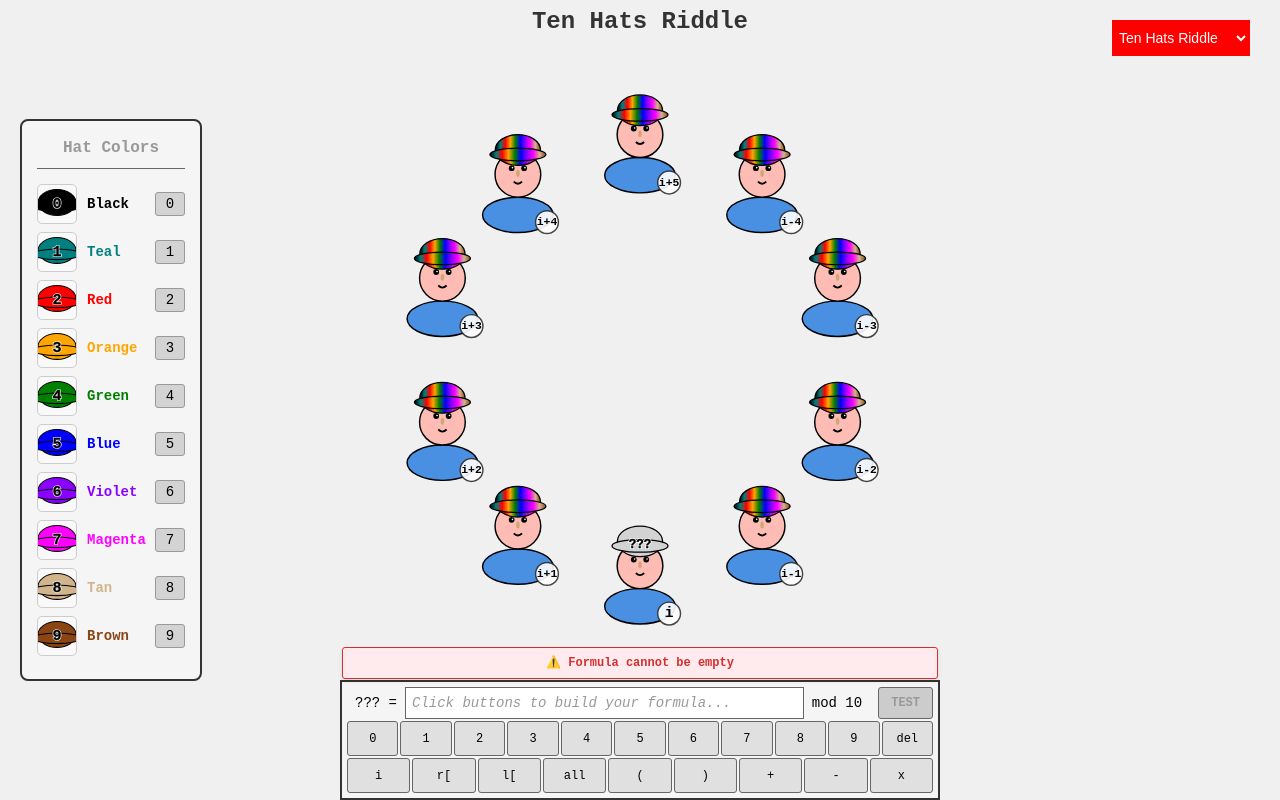
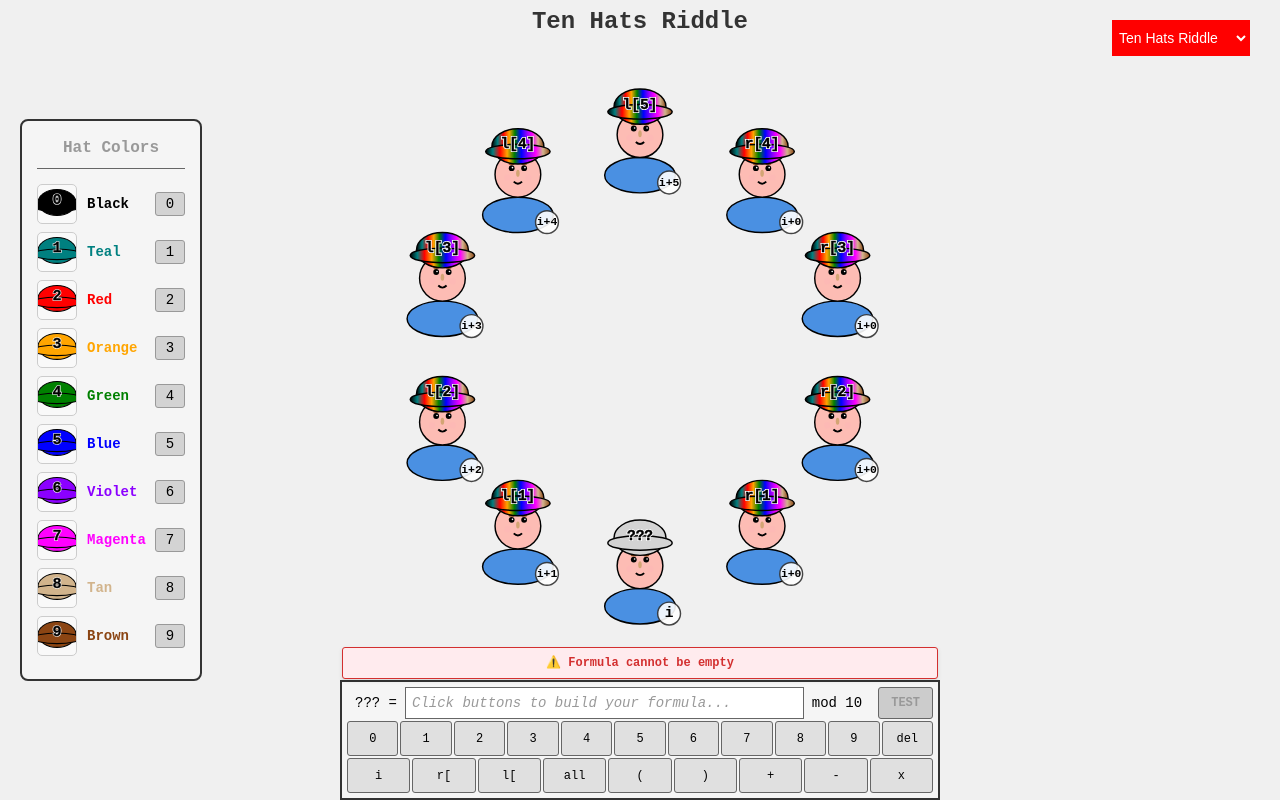
Before and after one commit to rajtiller/ten-hats-riddle, a React (Vite) app: page / in a window 1280 px wide. Built offline with nearby package versions, Linux system fonts and the light colour scheme.

Commit message:
hat labels fixed

```diff
--- a/src/images/Group.tsx
+++ b/src/images/Group.tsx
@@ -150,7 +150,9 @@ export class Group {
       const scaledRadius = this.radius * 20 * sizeScale; // Scale the radius
       const x = scaledRadius * Math.cos(angle);
       const y =
-        scaledRadius * Math.sin(angle) - (i > 2 && i < 8 ? 15 * sizeScale : 0)-20; // Scale the y offset
+        scaledRadius * Math.sin(angle) -
+        (i > 2 && i < 8 ? 15 * sizeScale : 0) -
+        20; // Scale the y offset
 
       const isCurrentPerson = i === currentPersonIndex;
       const isHighlighted = this.shouldHighlightPerson(
@@ -165,14 +167,27 @@ export class Group {
 
       const hatColor = hatColors[i] || "#ff0000";
 
-      let leftPosition = 1;
+      // Calculate position and determine if it's left or right
+      let leftPosition = 0;
+      let rightPosition = 0;
+      let isLeftSide = true;
+
       if (!isCurrentPerson) {
+        // Calculate relative position from current person
         const relativePosition =
           (i - currentPersonIndex + this.numberOfPeople) % this.numberOfPeople;
-        leftPosition = relativePosition;
 
-        if (relativePosition === 0) {
-          leftPosition = this.numberOfPeople;
+        // Positions 1-5 are to the left (l[1] through l[5])
+        // Positions 6-9 are to the right (r[4] through r[1])
+        if (relativePosition <= 5) {
+          // Left side: l[1], l[2], l[3], l[4], l[5]
+          leftPosition = relativePosition;
+          isLeftSide = true;
+        } else {
+          // Right side: r[4], r[3], r[2], r[1]
+          // relativePosition 6 = r[4], 7 = r[3], 8 = r[2], 9 = r[1]
+          rightPosition = 10 - relativePosition;
+          isLeftSide = false;
         }
       }
 
@@ -184,7 +199,9 @@ export class Group {
         showPersonNumber: showPersonNumbers,
         hatColor: hatColor,
         isCurrentPerson: isCurrentPerson,
-        leftPosition: leftPosition,
+        leftPosition: isLeftSide ? leftPosition : 0,
+        rightPosition: !isLeftSide ? rightPosition : 0,
+        isLeftSide: isLeftSide,
         isHighlighted: isHighlighted,
         showIndexLabels: showIndexLabels,
         showAsUnknown: isCurrentPerson && showCurrentPersonAsUnknown,
@@ -215,7 +232,11 @@ export class Group {
               person.y,
               person.angle,
               person.isCurrentPerson,
-              true
+              true,
+              person.sizeScale, // Pass sizeScale
+              person.leftPosition, // Pass leftPosition
+              person.rightPosition, // Pass rightPosition
+              person.isLeftSide // Pass isLeftSide flag
             )}
             {person.showPersonNumber
               ? person.renderPersonNumber()
--- a/src/images/Hat.tsx
+++ b/src/images/Hat.tsx
@@ -64,14 +64,16 @@ export class HatClass implements Hat {
     y: number,
     angle: number = 0,
     isCurrentPerson: boolean = false,
-    isOnPerson: boolean = true, // New parameter to distinguish between person hats and legend hats
+    isOnPerson: boolean = true,
     sizeScale: number = 1.0,
-    leftPosition?: number // Add leftPosition parameter
+    leftPosition?: number,
+    rightPosition?: number,
+    isLeftSide?: boolean
   ): JSX.Element {
     if (this.type === "none") return <></>;
 
     const transform = `translate(${x}, ${y}) rotate(${angle}) scale(${sizeScale})`;
-    const hatNumber = hatColorToNumber[this.color] ?? "";
+    const hatNumber = hatColorToNumber[this.color];
     const isRainbow = this.color === "rainbow";
     const gradientId = `rainbow-gradient-${Math.random()
       .toString(36)
@@ -80,14 +82,26 @@ export class HatClass implements Hat {
     // Determine what text to display
     let displayText = "";
 
-    if (isCurrentPerson && this.color === "#d3d3d3") {
-      // Current person shows "YOU"
+    if (isCurrentPerson) {
+      // Current person always shows "YOU" regardless of hat color
       displayText = "???";
-    } else if (isRainbow && leftPosition !== undefined) {
-      // Rainbow hats show left position labels
-      displayText = `l[${leftPosition}]`;
-    } else if (!isRainbow) {
-      // Colored hats show their number
+    } else if (isRainbow) {
+      // Rainbow hats show position labels
+      if (
+        isLeftSide !== false &&
+        leftPosition !== undefined &&
+        leftPosition > 0
+      ) {
+        displayText = `l[${leftPosition}]`;
+      } else if (
+        isLeftSide === false &&
+        rightPosition !== undefined &&
+        rightPosition > 0
+      ) {
+        displayText = `r[${rightPosition}]`;
+      }
+    } else if (!isRainbow && hatNumber !== undefined) {
+      // Colored hats show their number (including 0)
       displayText = hatNumber.toString();
     }
 
@@ -98,7 +112,7 @@ export class HatClass implements Hat {
             x="0"
             y={yPos}
             textAnchor="middle"
-            fontSize={displayText.length > 2 ? "14" : "20"} // Smaller font for longer text
+            fontSize={displayText.length > 2 ? "14" : "20"}
             fontFamily="monospace"
             fontWeight="900"
             fill="white"
@@ -111,7 +125,7 @@ export class HatClass implements Hat {
             x="0"
             y={yPos}
             textAnchor="middle"
-            fontSize={displayText.length > 2 ? "14" : "20"} // Smaller font for longer text
+            fontSize={displayText.length > 2 ? "14" : "20"}
             fontFamily="monospace"
             fontWeight="900"
             fill="black"
@@ -126,7 +140,7 @@ export class HatClass implements Hat {
     const fillColor = isRainbow ? `url(#${gradientId})` : this.color;
 
     // Apply small lift offset only for hats on people, not legend hats
-    const liftOffset = isOnPerson ? -5 : 0; // Move up just 5px for person hats
+    const liftOffset = isOnPerson ? -5 : 0;
 
     switch (this.type) {
       case "cap":
@@ -135,7 +149,7 @@ export class HatClass implements Hat {
             {isRainbow && this.createRainbowGradient(gradientId)}
             <ellipse
               cx="0"
-              cy={-22 + liftOffset} // Apply small lift offset
+              cy={-22 + liftOffset}
               rx="25"
               ry="17"
               fill={fillColor}
@@ -144,14 +158,14 @@ export class HatClass implements Hat {
             />
             <ellipse
               cx="0"
-              cy={-17 + liftOffset} // Apply small lift offset
+              cy={-17 + liftOffset}
               rx="31"
               ry="7"
               fill={fillColor}
               stroke="#000"
               strokeWidth="1.4"
             />
-            {renderHatText(-15 + liftOffset)} {/* Apply small lift offset */}
+            {renderHatText(-20 + liftOffset)}
           </g>
         );
       case "beanie":
--- a/src/images/Person.tsx
+++ b/src/images/Person.tsx
@@ -20,6 +20,8 @@ export interface PersonProps {
   showPersonNumber?: boolean;
   isCurrentPerson?: boolean;
   leftPosition?: number;
+  rightPosition?: number; // Add right position
+  isLeftSide?: boolean; // Add flag to determine left or right
   isHighlighted?: boolean;
   showIndexLabels?: boolean;
   showAsUnknown?: boolean;
@@ -46,6 +48,8 @@ export class Person {
   showPersonNumber: boolean;
   isCurrentPerson: boolean;
   leftPosition: number;
+  rightPosition: number; // Add right position
+  isLeftSide: boolean; // Add left/right flag
   isHighlighted: boolean;
   showIndexLabels: boolean;
   showAsUnknown: boolean;
@@ -73,6 +77,8 @@ export class Person {
     showPersonNumber = true,
     isCurrentPerson = false,
     leftPosition = 0,
+    rightPosition = 0, // Add right position
+    isLeftSide = true, // Add left/right flag
     isHighlighted = false,
     showIndexLabels = false,
     showAsUnknown = false,
@@ -97,6 +103,8 @@ export class Person {
     this.showPersonNumber = showPersonNumber;
     this.isCurrentPerson = isCurrentPerson;
     this.leftPosition = leftPosition;
+    this.rightPosition = rightPosition;
+    this.isLeftSide = isLeftSide;
     this.isHighlighted = isHighlighted;
     this.showIndexLabels = showIndexLabels;
     this.showAsUnknown = showAsUnknown;
@@ -432,10 +440,7 @@ export class Person {
 
     const guessY = this.y - 48 * this.sizeScale;
 
-    return (
-      <g>
-      </g>
-    );
+    return <g></g>;
   }
 
   // Legacy method for backward compatibility (not used in new Group component)
@@ -457,7 +462,9 @@ export class Person {
           this.isCurrentPerson,
           true,
           this.sizeScale,
-          this.leftPosition
+          this.leftPosition,
+          this.rightPosition, // Pass right position
+          this.isLeftSide // Pass left/right flag
         )}
         {this.showPersonNumber
           ? this.renderPersonNumber()
```
